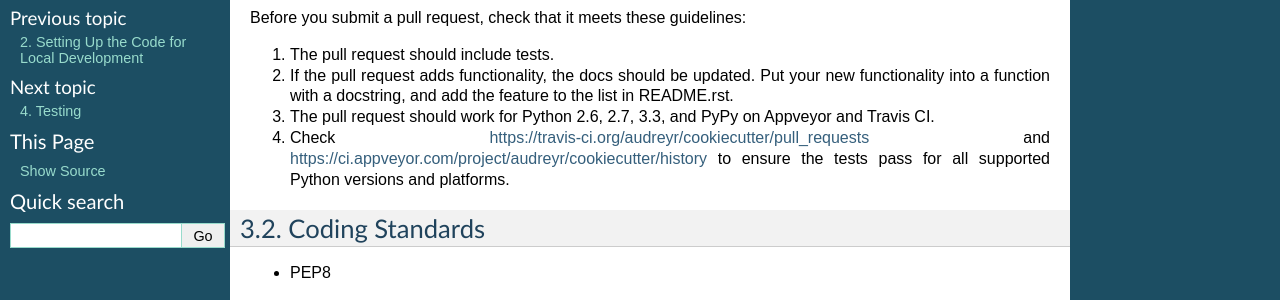
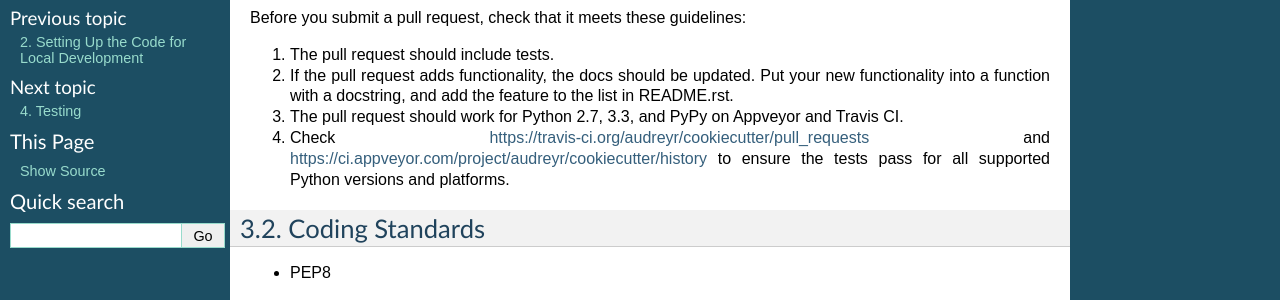
Before and after one commit to c-allen-tech/cookie, a Sphinx documentation site: the page built from docs/contributor_guidelines.rst, in a window 1280 px wide. Shown: the part 141-441 px from the top of the page. Built offline with Sphinx 7.4.7, drawn with Linux system fonts in a browser that asks for light colours; formulas are drawn with MathJax 3; the version number is read from the project's files by our own code.

Commit message:
Remove Python 2.6 from contributor guidelines

```diff
--- a/docs/contributor_guidelines.rst
+++ b/docs/contributor_guidelines.rst
@@ -10,7 +10,7 @@ Before you submit a pull request, check that it meets these guidelines:
 2. If the pull request adds functionality, the docs should be updated. Put
    your new functionality into a function with a docstring, and add the
    feature to the list in README.rst.
-3. The pull request should work for Python 2.6, 2.7, 3.3, and PyPy on Appveyor and Travis CI.
+3. The pull request should work for Python 2.7, 3.3, and PyPy on Appveyor and Travis CI.
 4. Check https://travis-ci.org/audreyr/cookiecutter/pull_requests and
    https://ci.appveyor.com/project/audreyr/cookiecutter/history to ensure the tests pass for all supported Python versions and platforms.
 
```
